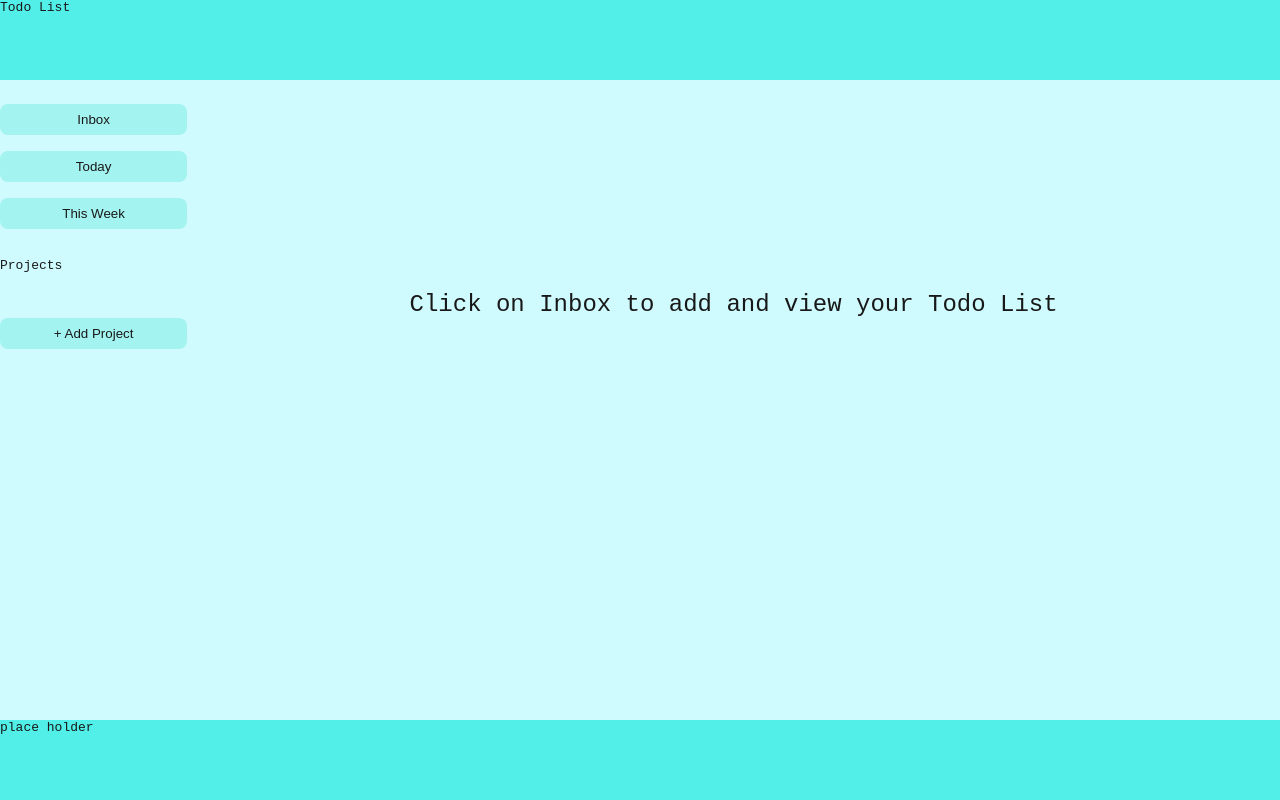
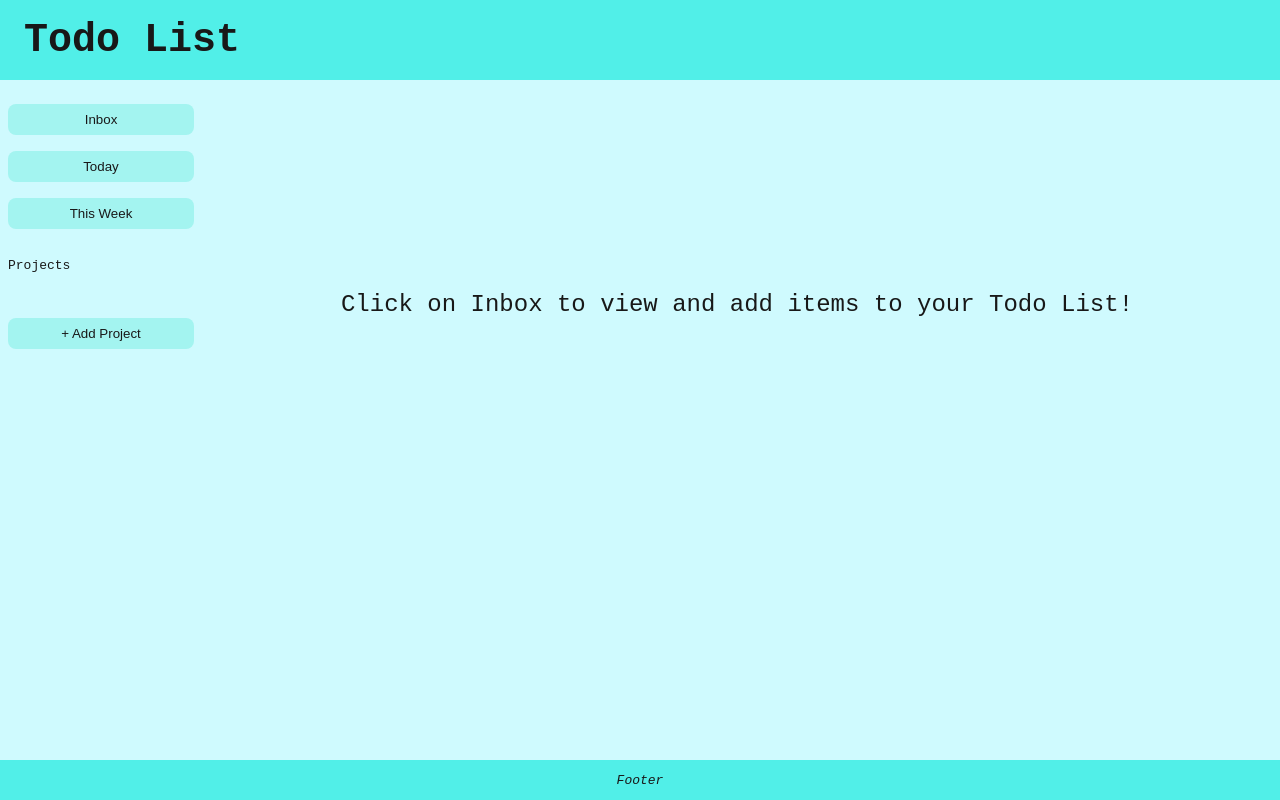
Before and after one commit to razahuss/Project-Todo-List, a plain HTML site: page index.html in a window 1280 px wide. Drawn offline with Linux system fonts and the light colour scheme.

Commit message:
added styles to page

```diff
--- a/index.html
+++ b/index.html
@@ -19,9 +19,9 @@
             <button id="add-project">+ Add Project</button>
             <div class="formParentDiv"></div>
         </div>
-        <div class="container"><p class="first-message">Click on Inbox to add and view your Todo List</p></div>
+        <div class="container"><p class="first-message">Click on Inbox to view and add items to your Todo List!</p></div>
     </div>
-    <div class="footer">place holder</div>
+    <div class="footer">Footer</div>
     <script src="main.js"></script>
 </body>
 </html>
--- a/styles.css
+++ b/styles.css
@@ -8,12 +8,16 @@ body{
 .header{
     height: 10vh;
     background-color: #3FEEE6;
-
+    font-size: 5vh;
+    font-weight: 700;
+    padding-left: 3vh;
+    display: flex;
+    align-items: center;
 }
 
 .main-body{
     display: flex;
-    height: 80vh;
+    height: 85vh;
 }
 
 .side-panel{
@@ -23,6 +27,7 @@ body{
     gap: 2vh;
     width: 15%;
     padding-top: 3vh;
+    padding-left: 1vh;
 }
 
 .side-panel button{
@@ -37,7 +42,7 @@ body{
 }
 
 .side-panel button button:hover {
-    background-color: #23eee4;
+    background-color: #1dc0b8;
 }
 
 .container{
@@ -100,6 +105,18 @@ body{
 }
 
 .footer{
-    height: 10vh;
+    height: 5vh;
     background-color: #3FEEE6;
+    font-style: italic;
+    display: flex;
+    align-items: center;
+    justify-content: center;
 }
+
+.side-panel input{
+    border-width: 1px;
+    border-style: solid;
+    border-radius: 1vh;
+    border-color: rgb(218, 219, 219);
+    width: 90%;
+}
```
